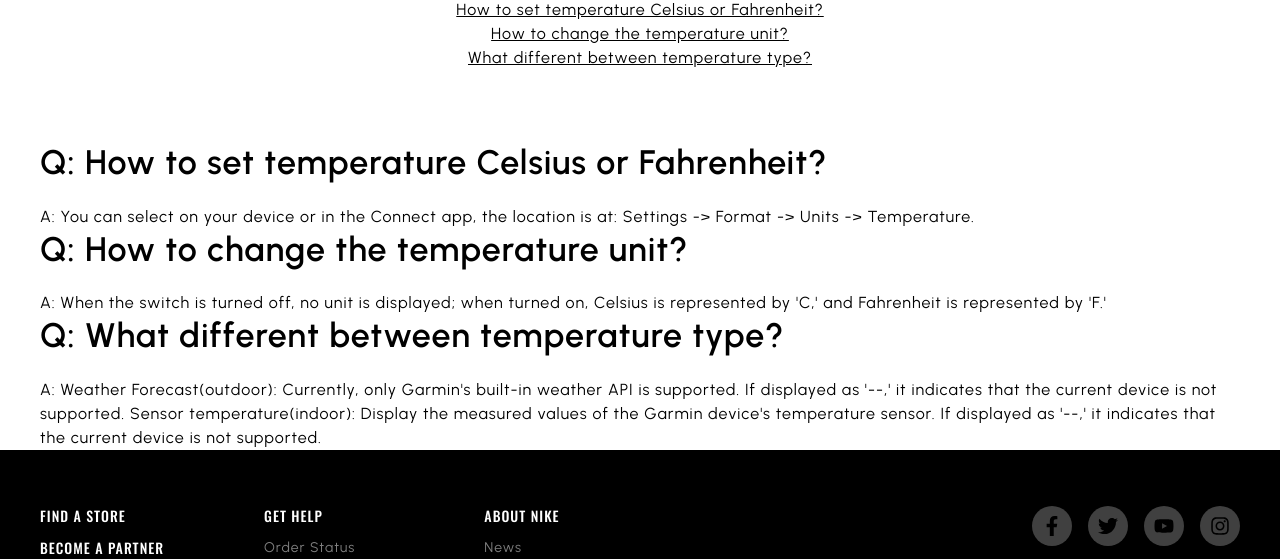
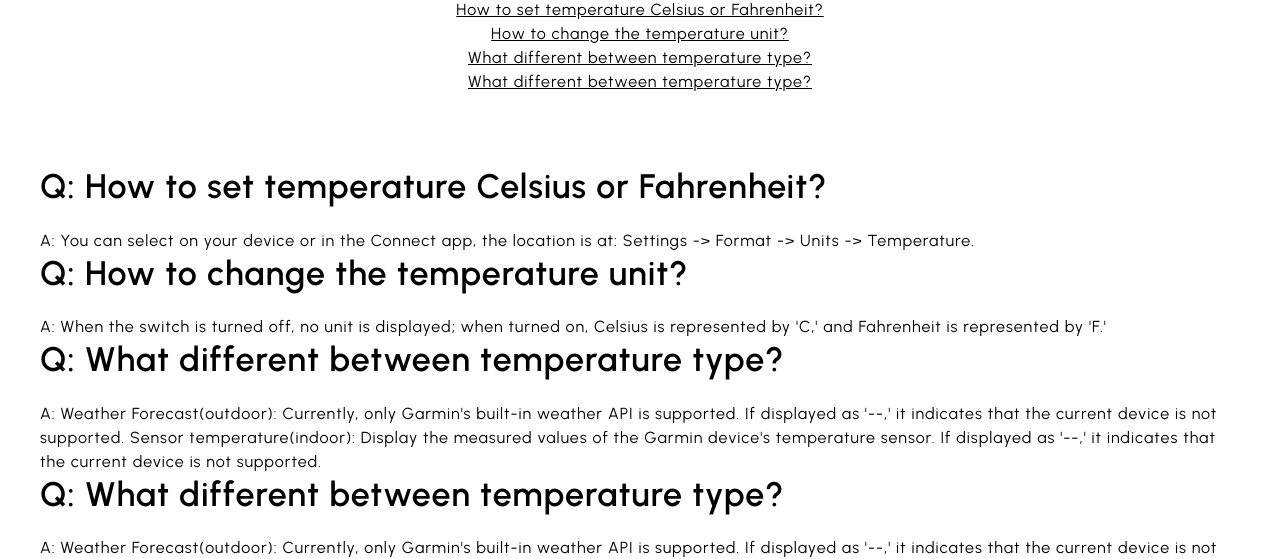
Before and after one commit to wonderfulest/face-store-frontend, a Next.js app: page /faq in a window 1280 px wide. Shown: the part 187-746 px from the top of the page. Built offline with nearby package versions, Linux system fonts and the light colour scheme; no server answers.

Commit message:
add faq Q4

```diff
--- a/pages/faq.js
+++ b/pages/faq.js
@@ -32,6 +32,11 @@ const Faq = () => {
 			a: "When the switch is turned off, no unit is displayed; when turned on, Celsius is represented by 'C,' and Fahrenheit is represented by 'F.'",
 		},
         {
+            q: "What different between temperature type?",
+            a: "Weather Forecast(outdoor): Currently, only Garmin's built-in weather API is supported. If displayed as '--,' it indicates that the current device is not supported. \n" +
+            "Sensor temperature(indoor): Display the measured values of the Garmin device's temperature sensor. If displayed as '--,' it indicates that the current device is not supported.",
+        },
+		{
             q: "What different between temperature type?",
             a: "Weather Forecast(outdoor): Currently, only Garmin's built-in weather API is supported. If displayed as '--,' it indicates that the current device is not supported. \n" +
             "Sensor temperature(indoor): Display the measured values of the Garmin device's temperature sensor. If displayed as '--,' it indicates that the current device is not supported.",
```
